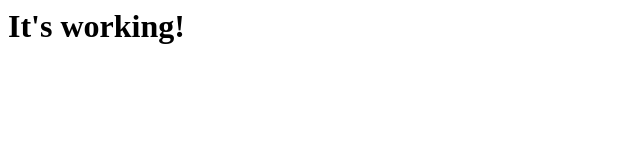
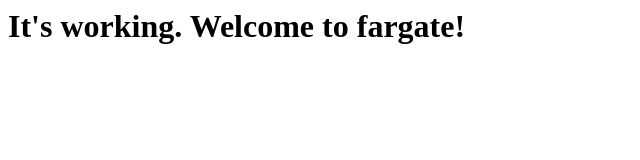
Before and after one commit to Debasis91/docker-demo, a plain HTML site: page index.html in a window 1280 px wide. Shown: the whole page, without its empty margins (0-640 px from the left). Drawn offline with Linux system fonts and the light colour scheme.

Commit message:
Update index.html

```diff
--- a/index.html
+++ b/index.html
@@ -1,6 +1,6 @@
 <html>
       <body>
-          <h1> It's working!</h1>
+          <h1> It's working. Welcome to fargate!</h1>
 
       </body>
 </html>
```
